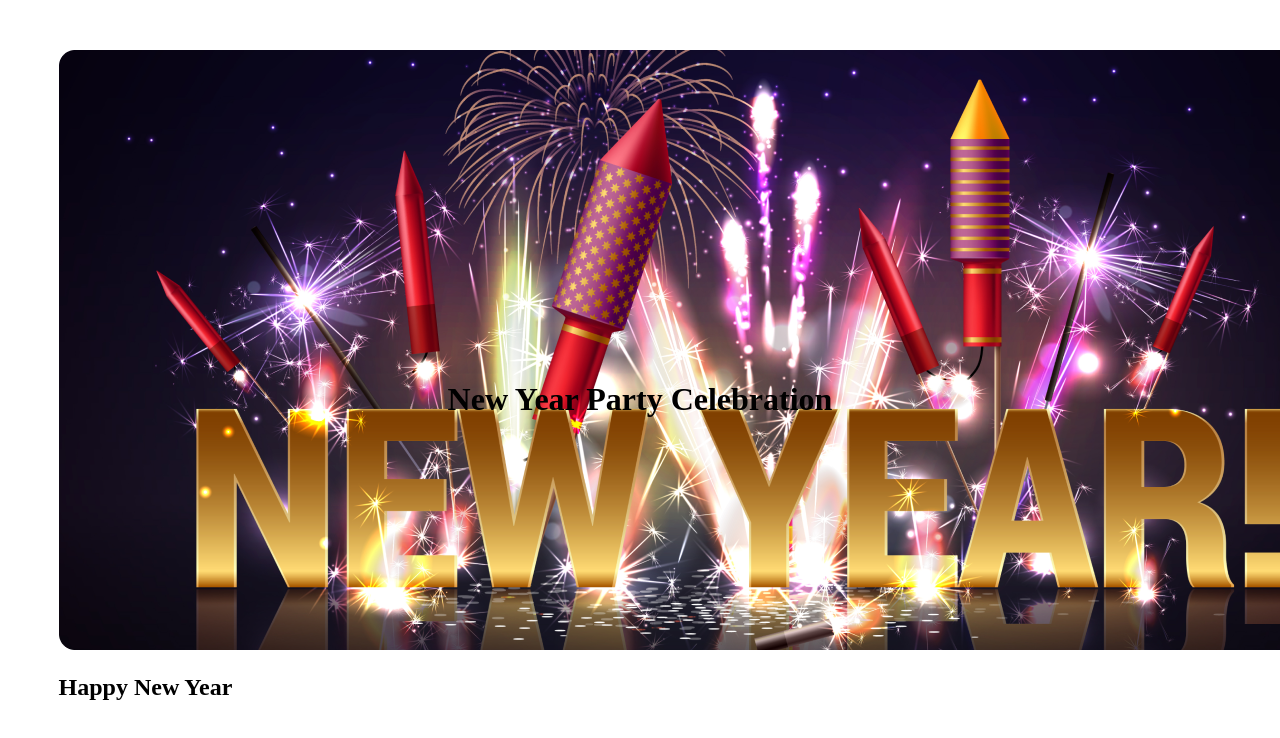
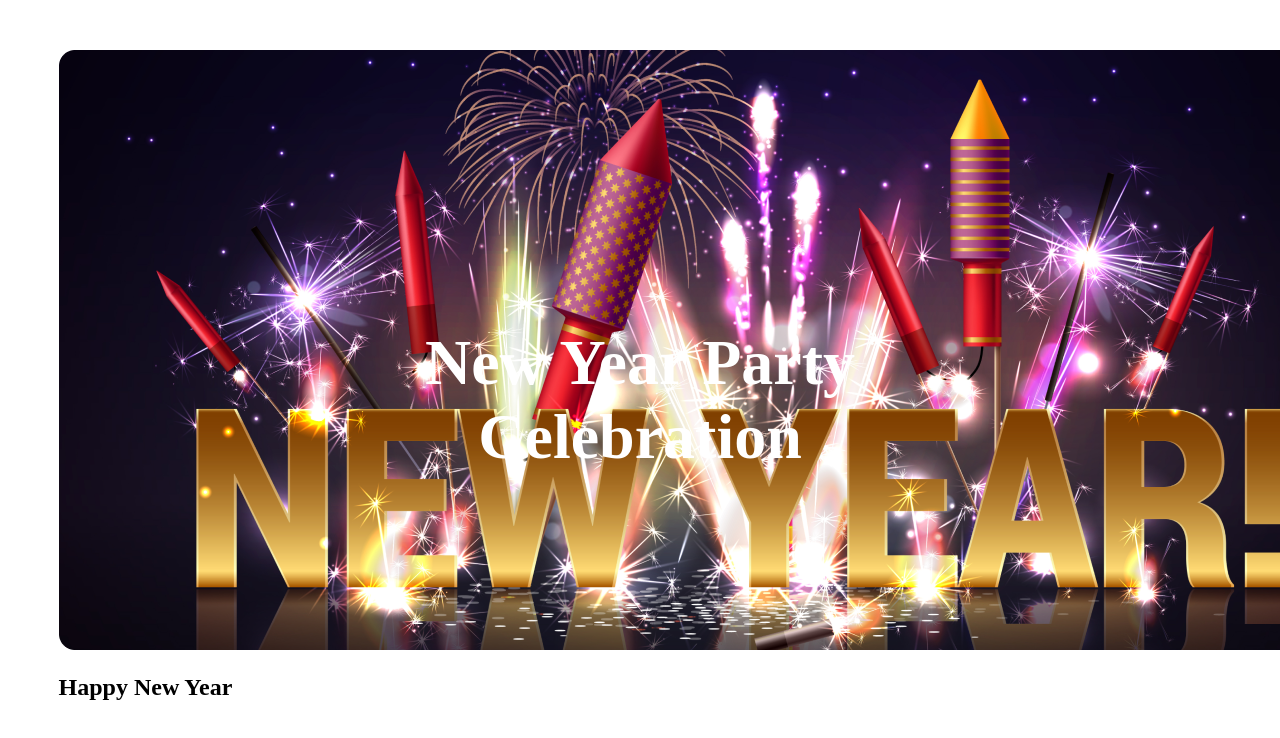
Before and after one commit to jabir6k/assaignment-git-repo, a plain HTML site: page index.html in a window 1280 px wide. Shown: the top 738 px of the page. Drawn offline with Linux system fonts and the light colour scheme.

Commit message:
added font size

```diff
--- a/styles/style.css
+++ b/styles/style.css
@@ -7,4 +7,14 @@
     position: absolute;
     top: 50%;
     left: 50%;
-    transform: translate(-50%, -50%);}
+    transform: translate(-50%, -50%);
+    width: 632px;}
+
+
+    .centered{ color: #FFF;
+        text-align: center;
+        font-family: Merriweather;
+        font-size: 32px;
+        font-style: normal;
+        font-weight: 400;
+        line-height: normal;}
```
